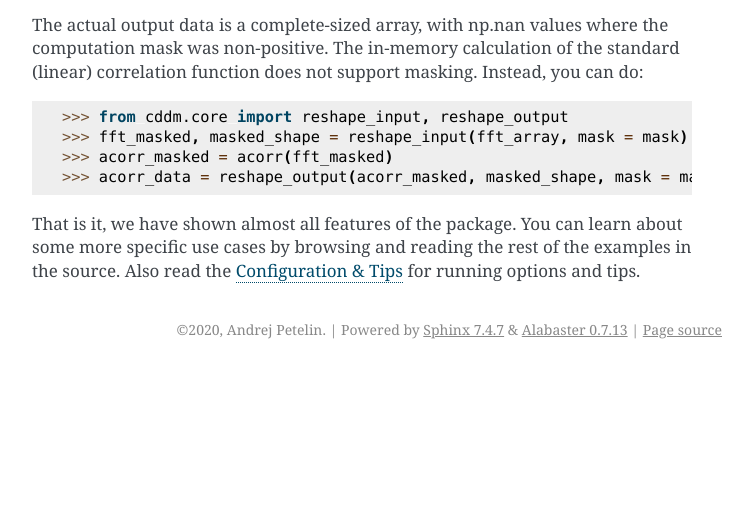
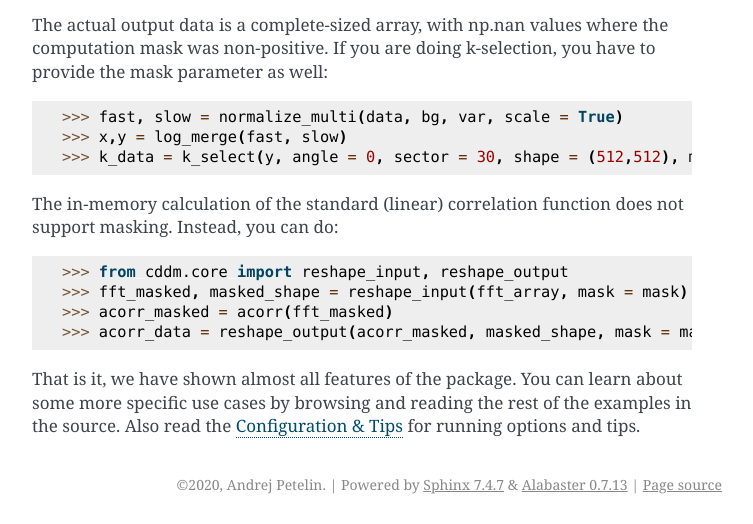
Before and after one commit to IJSComplexMatter/cddm, a Sphinx documentation site: the page built from doc/quickstart.rst, in a window 1280 px wide and 900 px high, scrolled down 23582 px, cut to the strip 376-900 px from the top of the window. Shown: the whole strip, without its empty margins (388-1141 px from the left). Built offline with Sphinx 7.4.7, drawn with Linux system fonts in a browser that asks for light colours; the version number is read from the project's files by our own code; before the commit the page ends 24327 px from its top, so only the background shows below that; some of the changed text lies outside the part shown.

Commit message:
fix docs

```diff
--- a/doc/quickstart.rst
+++ b/doc/quickstart.rst
@@ -595,7 +595,7 @@ Norm & Method
 
 Correlation function can be computed and normalized with different normalization types. This is controlled both in the computation functions, e.g. :func:`.core.acorr` and in the normalize functions, e.g. :func:`.core.normalize` with the `norm` flags. This works in combination with the method used in the calculation. Each of the computation functions accepts the `method` argument that controls the computation method.
 
-In addition, tho normalized data can be viewed in two different data representations, either with `mode = 'corr'`, for standard correlation data representation, or `mode = 'diff'`, for difference (or image structure function) representation of the data. These options are explained in this section.
+In addition, the normalized data can be viewed in two different data representations, either with `mode = 'corr'`, for standard correlation data representation, or `mode = 'diff'`, for difference (or image structure function) representation of the data. These options are explained in this section.
 
 The methods
 +++++++++++
@@ -824,7 +824,15 @@ Here we have constructed the k-mask with a shape of (63,32) because this is the
 
    Because we have computed data over a sector of width 90 degrees, we average only over the computed data values (marked with yellow dots in graph right).
 
-The actual output data is a complete-sized array, with np.nan values where the computation mask was non-positive.
+The actual output data is a complete-sized array, with np.nan values where the computation mask was non-positive. If you are doing k-selection, you have to provide the mask parameter as well:
+
+.. doctest::
+
+   >>> fast, slow = normalize_multi(data, bg, var, scale = True)
+   >>> x,y = log_merge(fast, slow)
+   >>> k_data = k_select(y, angle = 0, sector = 30, shape = (512,512), mask = mask)
+
+
 The in-memory calculation of the standard (linear) correlation function does not support masking. Instead, you can do:
 
 .. doctest::
```
Also changed, not shown: other parts of doc/quickstart.rst (+1 -1 lines), 1 other file.
